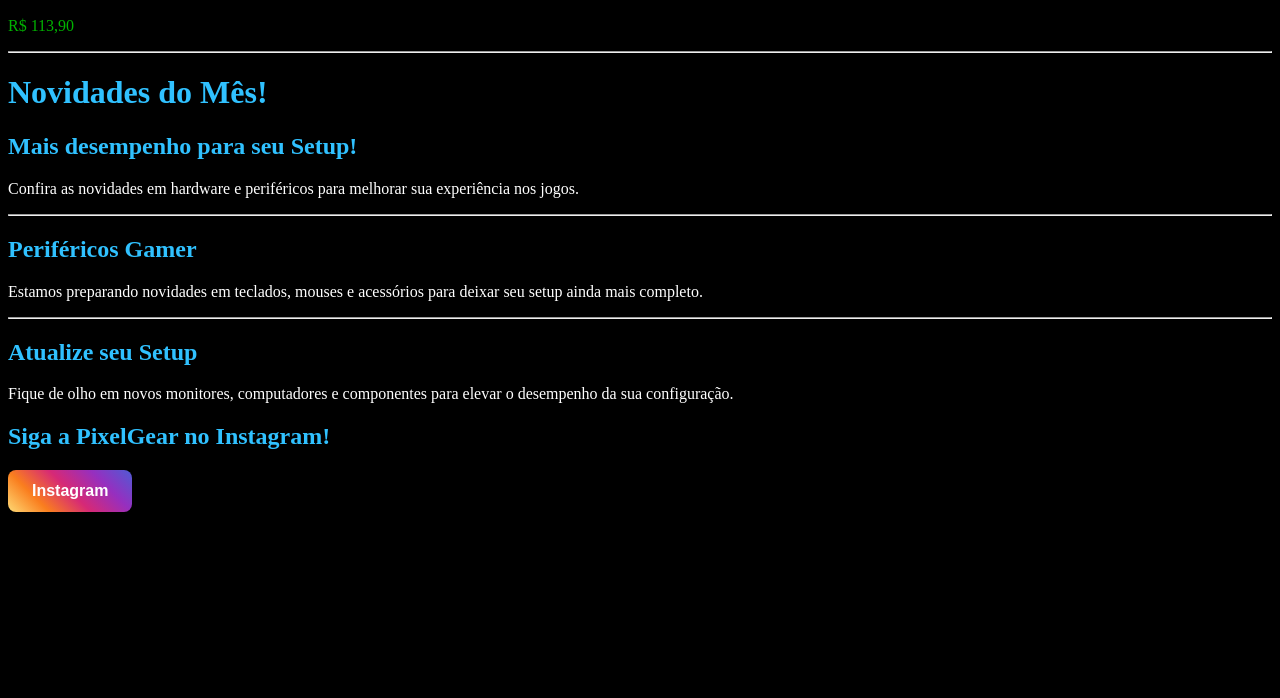
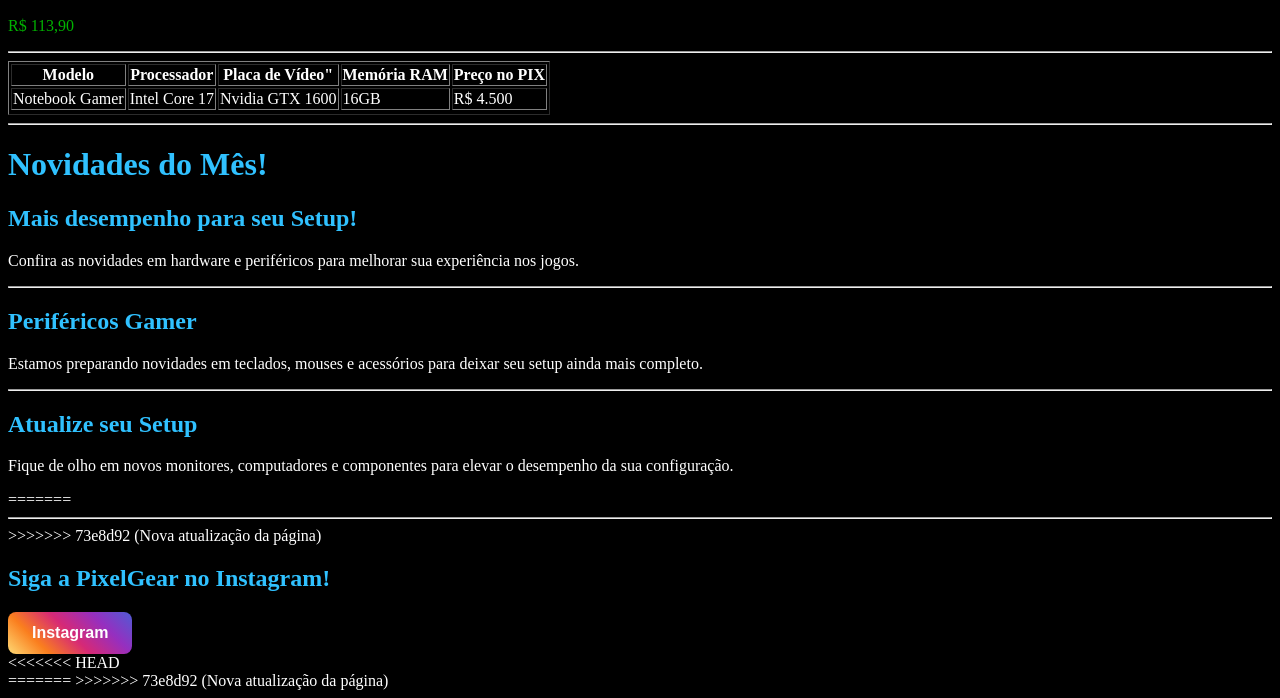
Before and after one commit to GustavoHenriqueC07/LIMA-Atividades, a plain HTML site: page S4_AT2_R4_LIMA_Hypertext Markup Language/index.html in a window 1280 px wide. Shown: the part 1334-2032 px from the top of the page. Before the commit the page ends 1854 px from the top, so only its background shows below. Drawn offline with Linux system fonts and the light colour scheme.

Commit message:
Nova atualização da página

```diff
--- a/S4_AT2_R4_LIMA_Hypertext Markup Language/index.html
+++ b/S4_AT2_R4_LIMA_Hypertext Markup Language/index.html
@@ -102,6 +102,31 @@
         </section-produtos>
 
         <hr>
+<table border="1">
+            <thead>
+                <tr>
+                    <th>Modelo</th>
+                    <th>Processador</th>
+                    <th>Placa de Vídeo"</th>
+                    <th>Memória RAM</th>
+                    <th>Preço no PIX</th>
+                </tr>
+            <tbody>
+                <tr>
+                    <td>Notebook Gamer</td>
+                    <td>Intel Core 17</td>
+                    <td>Nvidia GTX 1600</td>
+                    <td>16GB</td>
+                    <td>R$ 4.500</td>
+                </tr>
+                <tr>
+
+                </tr>
+            </tbody>
+            </thead>
+
+        </table>
+        <hr>
 
         <!-- Seção de Novidades -->
         <section-novidades>
@@ -143,6 +168,9 @@
         </section-novidades>
 
 
+=======
+        <hr>
+>>>>>>> 73e8d92 (Nova atualização da página)
 
 <!-- Botão do Instagram -->
 <div>
@@ -165,8 +193,11 @@
 </div>
 
 
+<<<<<<< HEAD
     </main>
 
+=======
+>>>>>>> 73e8d92 (Nova atualização da página)
 </body>
 
 <style>
```
